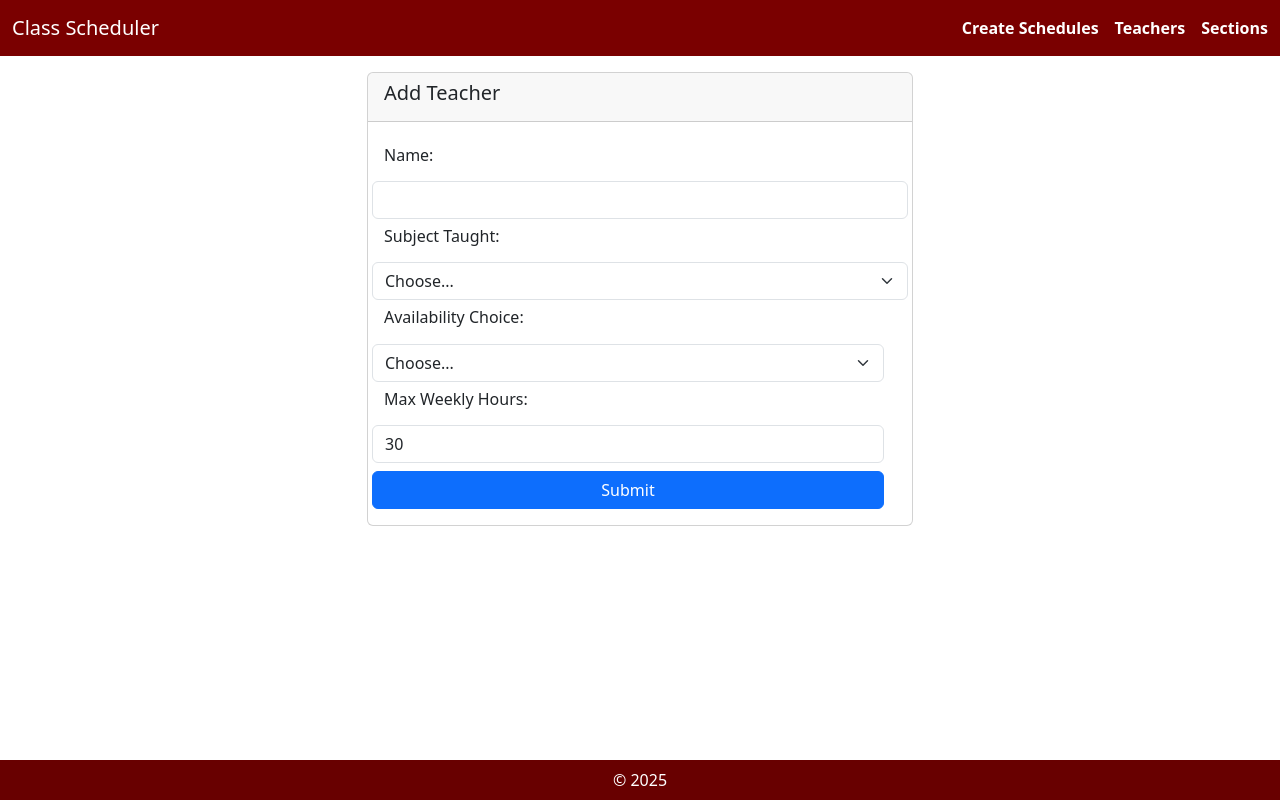
After one commit to King-gil/MSYS30, a Django app: page /add_teacher/ in a window 1280 px wide. The commit adds this page. Run offline with Django 5.2, Linux system fonts and the light colour scheme; some libraries are stand-ins or nearby versions.

Commit message:
added add htmls

```diff
--- /dev/null
+++ b/MSYS30/class_scheduler/class_scheduler_app/templates/class_scheduler_app/add_teacher.html
@@ -0,0 +1,51 @@
+{% extends 'class_scheduler_app/base.html' %}
+{% block content %}
+<div class="col-6 mb-5">
+    <div class="card">
+        <div class="card-header">
+            <h5>Add Teacher</h5>
+        </div>
+        <div class="card-body">
+            <form method="POST" action="{% url 'add_teacher' %}">{% csrf_token %} <!-- add smth in action-->
+
+                <div class="row mt-2">
+                    <label for="name" class="form-label"><h6>Name:</h6></label>
+                    <input type="text" class="form-control" id="name" name="name" required>
+                </div>
+                <div class="row mt-2">
+                    <label for="subject_taught" class="form-label"><h6>Subject Taught:</h6></label>
+                    <select name="subject_taught" id="subject_taught" class="form-select" required>
+                        <option value="" selected disabled>Choose...</option>
+                        {% for value, label in subjects_list.choices %}
+                        <option value="{{ value }}">{{ label }}</option>
+                        {% endfor %}
+                    </select>
+                <div class="row mt-2">
+                    <label for="availability_choice" class="form-label"><h6>Availability Choice:</h6></label>
+                    <select name="availability_choice" id="availability_choice" class="form-select" required>
+                        <option value="" selected disabled>Choose...</option>
+                        {% for value, label in teacheravailability.choices %}
+                        <option value="{{ value }}">{{ label }}</option>
+                        {% endfor %}
+                    </select>
+                </div>
+                <div class="row mt-2">
+                    <label for="max_weekly_hours" class="form-label"><h6>Max Weekly Hours:</h6></label>
+                    <input type="number" class="form-control" id="max_weekly_hours" name="max_weekly_hours" value=30 required> <!-- edit this -->
+                </div>
+                <div class="row mt-2">
+                    <button type="submit" class="btn btn-primary">Submit</button>
+                </div>
+                {% if messages %}
+                    {% for message in messages %}
+                        <div class="mt-3 alert alert-danger alert-dismissible fade show" role="alert">
+                            {{ message }}
+                            <button type="button" class="btn-close" data-bs-dismiss="alert" aria-label="Close"></button>
+                        </div>
+                    {% endfor %}
+                {% endif %}
+            </form>
+        </div>
+    </div>
+</div>
+{% endblock %}
--- a/MSYS30/class_scheduler/class_scheduler_app/templates/class_scheduler_app/base.html
+++ b/MSYS30/class_scheduler/class_scheduler_app/templates/class_scheduler_app/base.html
@@ -22,10 +22,9 @@
                 </div>
 
                 <div class="navbar-nav d-flex flex-row">
-                    <a class="nav-link text-white text-decoration-none me-3" href="{% url 'teachers' %}"><strong>Create Schedules</strong></a>
+                    <a class="nav-link text-white text-decoration-none me-3" href="{% url 'timetable' %}"><strong>Create Schedules</strong></a>
                     <a class="nav-link text-white text-decoration-none me-3" href="{% url 'teachers' %}"><strong>Teachers</strong></a>
-                    <a class="nav-link text-white text-decoration-none me-3" href="{% url 'teachers' %}"><strong>Rooms</strong></a>
-                    <a class="nav-link text-white text-decoration-none" href="{% url 'teachers' %}"><strong>Sections</strong></a>
+                    <a class="nav-link text-white text-decoration-none" href="{% url 'sections' %}"><strong>Sections</strong></a>
                 </div>
 
             </div>
--- a/MSYS30/class_scheduler/class_scheduler_app/templates/class_scheduler_app/sections.html
+++ b/MSYS30/class_scheduler/class_scheduler_app/templates/class_scheduler_app/sections.html
@@ -7,7 +7,7 @@
             <h2>Sections</h2>
         </div>
         <div class="col-auto mr-auto">
-            <a href="" class="btn btn-secondary">+ Add Section</a>
+            <a href="{% url 'add_section' %}" class="btn btn-secondary">+ Add Section</a>
         </div>
     </div>
 </div>
@@ -26,9 +26,9 @@
             <tr>
                 <td class="p-3"> {{ s.name }} </td>
                 <td class="p-3"> {{ s.grade_level }} </td>
-                <td class="p-3"> {% for a in s.subjects.all %} {{ a }} {% endfor %} </td>
+                <td class="p-3"> {% for a in s.subjects.all %} {{ a }} <br> {% endfor %} </td>
                 <td class="p-3"> {{ s.room }} </td>
-                <td class="p-3"> Periods Available: {% for a in s.availability %} {{ a }} {% endfor %} </td>
+                <td class="p-3"> {% for a in s.availability %} {{ a }} <br> {% endfor %} </td>
             </tr>
             {% endfor %}
         </tbody>
--- a/MSYS30/class_scheduler/class_scheduler_app/templates/class_scheduler_app/teachers.html
+++ b/MSYS30/class_scheduler/class_scheduler_app/templates/class_scheduler_app/teachers.html
@@ -7,7 +7,7 @@
             <h2>Teachers</h2>
         </div>
         <div class="col-auto mr-auto">
-            <a href="" class="btn btn-secondary">+ Add Teacher</a>
+            <a href="{% url 'add_teacher' %}" class="btn btn-secondary">+ Add Teacher</a>
         </div>
     </div>
 </div>
@@ -23,7 +23,7 @@
             {% for t in teacher %}
             <tr>
                 <td class="p-3"> {{ t.name }} </td>
-                <td class="p-3"> Periods Available: {% for a in t.availability %} {{ a }} {% endfor %} </td>
+                <td class="p-3"> {% for a in t.availability %} {{ a }} <br> {% endfor %} </td>
                 <td class="p-3"> {{ t.get_subject_taught_display }} </td>
             </tr>
             {% endfor %}
--- a/MSYS30/class_scheduler/class_scheduler_app/urls.py
+++ b/MSYS30/class_scheduler/class_scheduler_app/urls.py
@@ -23,4 +23,6 @@ urlpatterns = [
     path('', views.teachers, name="teachers"),
     path('sections/', views.sections, name="sections"),
     path('timetable/', views.schedule_view, name="timetable"),
+    path('add_teacher/', views.add_teacher, name="add_teacher"),
+    path('add_section/', views.add_section, name="add_section"),
 ]
--- a/MSYS30/class_scheduler/class_scheduler_app/views.py
+++ b/MSYS30/class_scheduler/class_scheduler_app/views.py
@@ -1,4 +1,4 @@
-from django.shortcuts import render
+from django.shortcuts import render, redirect
 from .models import *
 from .algorithm import assign_teachers_to_sections
 
@@ -18,3 +18,32 @@ def schedule_view(request):
     assignments = assign_teachers_to_sections(sections, teachers)
 
     return render(request, "class_scheduler_app/timetable.html", {"teacher":teachers, "section": sections, "assignments": assignments})
+
+def add_teacher(request):
+    if(request.method=="POST"):
+        name = request.POST.get('name')
+        subject_taught = request.POST.get('subject_taught')
+        availability_choice = request.POST.get('availability_choice')
+        if Teacher.objects.filter(name=name).exists():
+            return redirect('teachers')
+        Teacher.objects.create(name=name, subject_taught=subject_taught, availability_choice=availability_choice)
+        return redirect('teachers')
+    else:
+        return render(request, 'class_scheduler_app/add_teacher.html', {"teacheravailability": Teacheravailability, "subjects_list": Subjectslist})
+
+
+def add_section(request):
+    if(request.method=="POST"):
+        name = request.POST.get('name')
+        grade_level = request.POST.get('grade_level')
+        subjects_list = request.POST.getlist('subjects_list')
+        room_type = request.POST.get('room_type')
+        availability = list(range(1, 12))
+        if Section.objects.filter(name=name).exists():
+            return redirect('sections')
+        new_section = Section.objects.create(name=name, grade_level=grade_level, room=room_type, availability=availability)
+        if subjects_list:
+            new_section.subjects.set(subjects_list)
+        return redirect('sections')
+    else:
+        return render(request, 'class_scheduler_app/add_section.html', {"grade_level": Grade_level, "subjects_list": Subjectslist, "room_type": Roomtype})
```
Also changed, not shown: MSYS30/class_scheduler/class_scheduler_app/templates/class_scheduler_app/add_section.html (added, +59 -0 lines), MSYS30/class_scheduler/class_scheduler_app/templates/class_scheduler_app/create_employee_page.html (deleted, +0 -38 lines), MSYS30/class_scheduler/class_scheduler_app/templates/class_scheduler_app/timetable.html (+1 -15 lines), MSYS30/class_scheduler/db.sqlite3.
